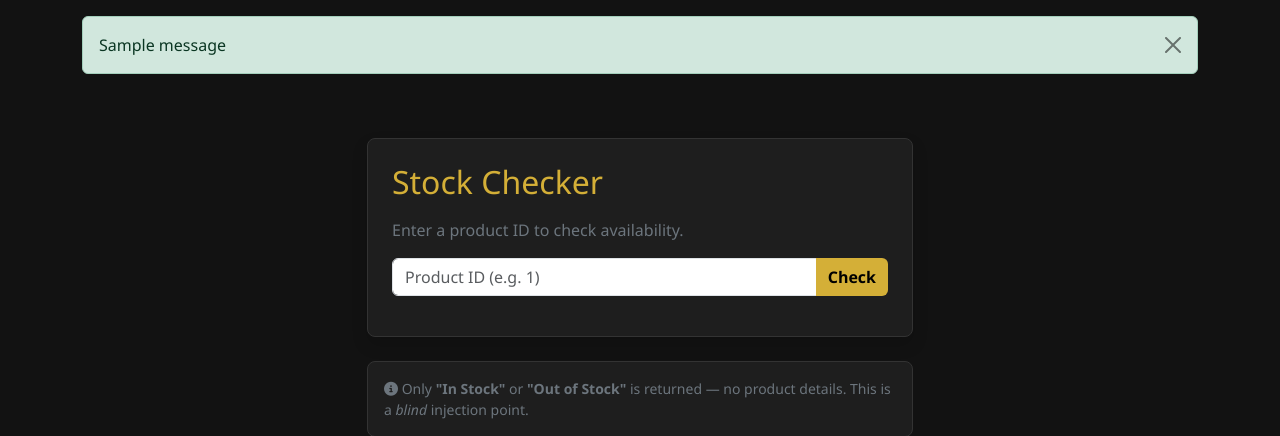
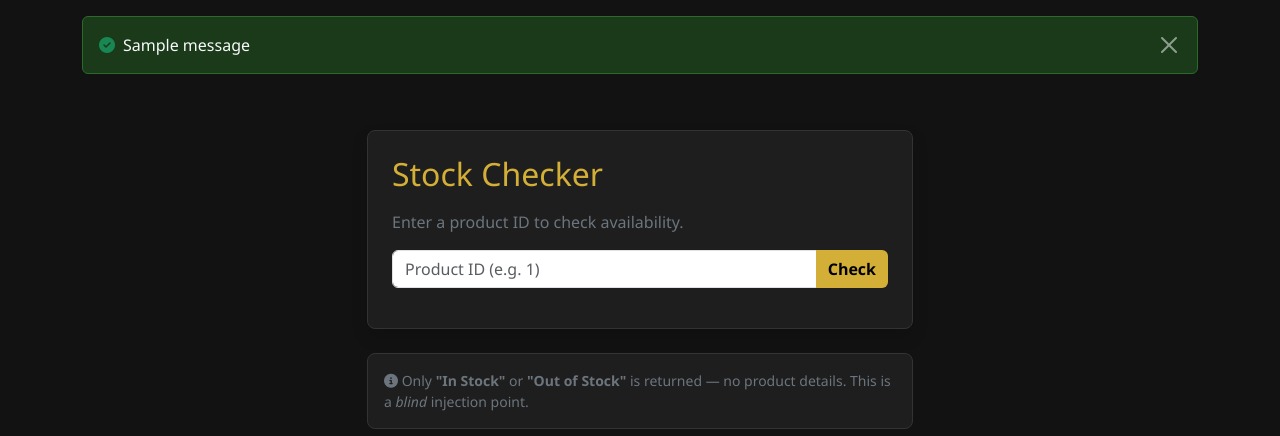
Before and after one commit to lipon101/Helmaand, a Django app: page /stock/ in a window 1280 px wide. Shown: the part 82-518 px from the top of the page. Run offline with Django 5.2, Linux system fonts and the light colour scheme; tables that the repository leaves empty hold one stand-in row (values such as "Sample post"); one stand-in notice (Sample message) is shown.

Commit message:
Fix dark theme styling for all alert/error boxes
- search.html: dark-themed error block instead of light alert-danger
- category_filter.html: same dark-themed error block
- check_stock.html: dark-themed error + result blocks
- promo.html: dark-themed valid/invalid result blocks
- track_order.html: dark-themed status blocks
- base.html: dark-themed global flash messages (all pages)
- style.css: consistent pre tag styling for dark theme

```diff
--- a/static/css/style.css
+++ b/static/css/style.css
@@ -80,3 +80,15 @@ footer {
     background-color: #0A0A0A;
     border-top: 1px solid #222;
 }
+
+/* Dark-themed alert boxes (SQLi error, stock results, etc.) */
+pre {
+    background-color: #1a1a1a;
+    color: #e0e0e0;
+    padding: 10px 14px;
+    border-radius: 6px;
+    border: 1px solid #333;
+    font-size: 0.85rem;
+    white-space: pre-wrap;
+    word-break: break-word;
+}
--- a/templates/base.html
+++ b/templates/base.html
@@ -51,9 +51,10 @@
     <div class="container mt-3">
         {% if messages %}
             {% for message in messages %}
-                <div class="alert alert-{{ message.tags }} alert-dismissible fade show" role="alert">
-                    {{ message }}
-                    <button type="button" class="btn-close" data-bs-dismiss="alert"></button>
+                <div class="p-3 mb-2 d-flex align-items-start" style="background: {% if 'success' in message.tags %}#1a3a1a; border: 1px solid #2a6a2a{% elif 'error' in message.tags %}#2a1a1a; border: 1px solid #5a2a2a{% elif 'warning' in message.tags %}#3a2a1a; border: 1px solid #6a5a2a{% else %}#1a2a3a; border: 1px solid #2a4a6a{% endif %}; border-radius: 6px;" role="alert">
+                    <i class="fas {% if 'success' in message.tags %}fa-check-circle text-success{% elif 'error' in message.tags %}fa-exclamation-circle text-danger{% elif 'warning' in message.tags %}fa-exclamation-triangle text-warning{% else %}fa-info-circle text-info{% endif %} me-2 mt-1"></i>
+                    <span class="text-light flex-grow-1">{{ message }}</span>
+                    <button type="button" class="btn-close btn-close-white ms-2" data-bs-dismiss="alert" style="filter: invert(1);"></button>
                 </div>
             {% endfor %}
         {% endif %}
--- a/templates/shop/check_stock.html
+++ b/templates/shop/check_stock.html
@@ -17,16 +17,27 @@
                 </form>
 
                 {% if error_message %}
-                <div class="alert alert-danger mt-3">
-                    <strong>Error:</strong>
-                    <pre class="mb-0 mt-2">{{ error_message }}</pre>
+                <div class="mt-3 p-3" style="background: #2a1a1a; border: 1px solid #5a2a2a; border-radius: 6px;">
+                    <div class="d-flex align-items-start">
+                        <i class="fas fa-exclamation-triangle text-danger me-2 mt-1"></i>
+                        <div>
+                            <strong class="text-danger">Error:</strong>
+                            <pre class="mb-0 mt-1" style="background: transparent; color: #f8d7da; font-size: 0.85rem; white-space: pre-wrap; word-break: break-word;">{{ error_message }}</pre>
+                        </div>
+                    </div>
                 </div>
                 {% endif %}
 
                 {% if stock_info %}
                 <hr class="border-secondary">
-                <div class="alert alert-info mt-3">
-                    <strong>Result:</strong> {{ stock_info }}
+                <div class="mt-3 p-3" style="background: #1a2a3a; border: 1px solid #2a4a6a; border-radius: 6px;">
+                    <div class="d-flex align-items-start">
+                        <i class="fas fa-box-open text-info me-2 mt-1"></i>
+                        <div>
+                            <strong class="text-info">Result:</strong>
+                            <span class="text-light ms-1">{{ stock_info }}</span>
+                        </div>
+                    </div>
                 </div>
                 {% endif %}
             </div>
```
Also changed, not shown: templates/shop/category_filter.html (+12 -3 lines), templates/shop/promo.html (+8 -2 lines), templates/shop/search.html (+12 -3 lines), templates/shop/track_order.html (+16 -4 lines).
